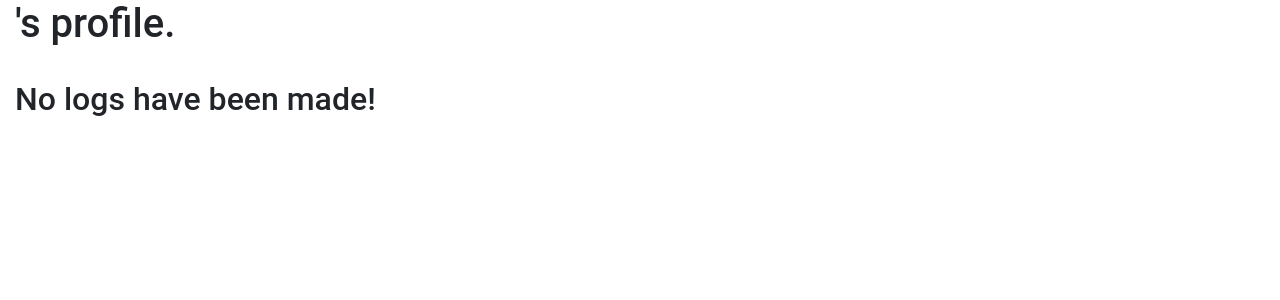
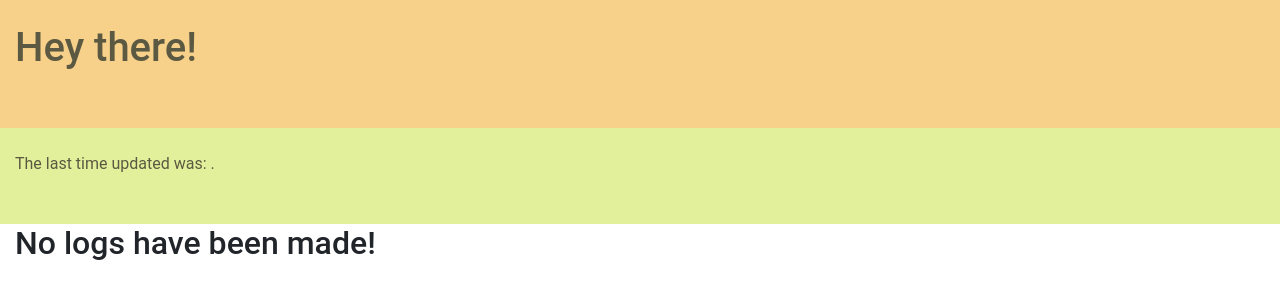
Before and after one commit to Baedeker/cmsc389gp, a PHP site: page /profilePage.php in a window 1280 px wide. Shown: the top 300 px of the page. Run offline with PHP 8.4, Linux system fonts and the light colour scheme; the visitor is signed in with stand-in values (Sample User, id 1); data that the repository does not hold is empty; some libraries are stand-ins or nearby versions.

Commit message:
fixed response when viewing other person's page

```diff
--- a/profilePage.php
+++ b/profilePage.php
@@ -307,8 +307,11 @@ BODY;
             }
         } else {
             $top = <<<BODY
-            <div class="container-fluid">
-                <h1>$profilename's profile.</h1><br>
+	    <div class="container-fluid bg-1">
+                <h1>Hey there!</h1><br>
+            </div>
+            <div class="container-fluid bg-3">
+                The last time $profilename updated was: $recentdate.<br><br>
             </div>
 BODY;
             $left = "<div class=\"container-fluid\"><h2>No logs have been made!</h2></div>";
```
